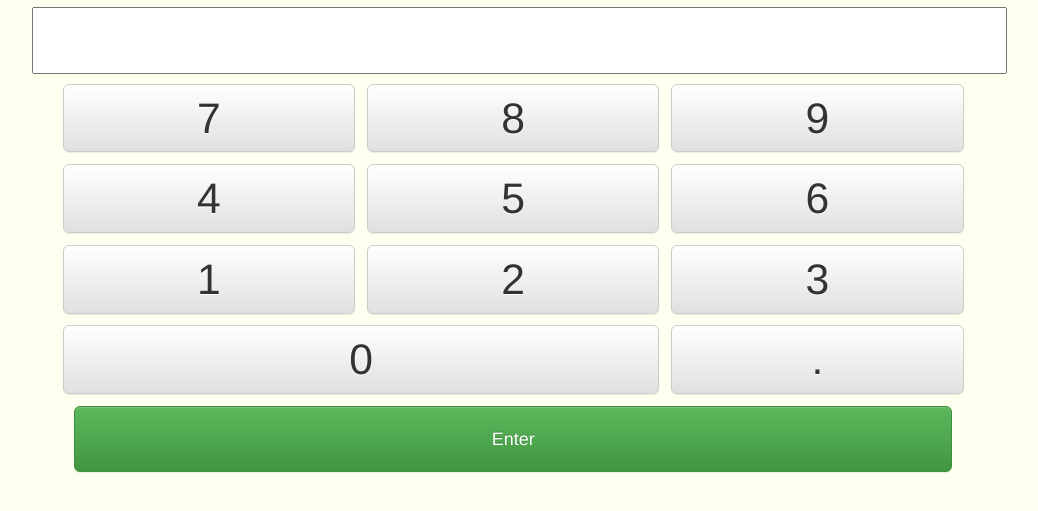
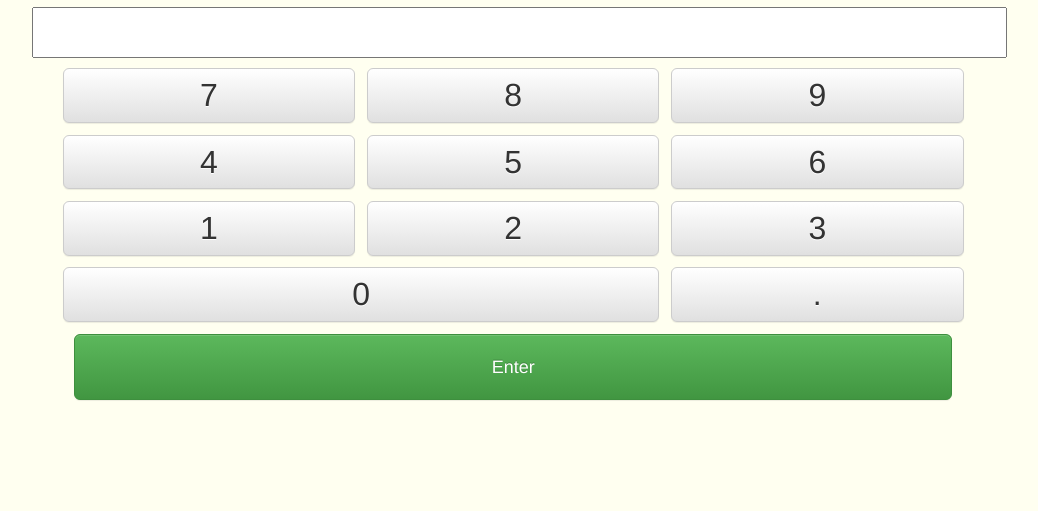
Before and after one commit to jtn7/CorradosCodes, a plain HTML site: page index.html in a window 1280 px wide. Both pictures are taken after a click on the button "Infinite". Shown: the part 289-800 px from the top of the page, without its empty margins (121-1159 px from the left). Drawn offline with nearby package versions, Linux system fonts and the light colour scheme.

Commit message:
Changed font sizes

```diff
--- a/css/theme.css
+++ b/css/theme.css
@@ -27,13 +27,13 @@ body {
 
 .mybutton{
   padding: 5px 32px;
-  font-size: 32pt;
+  font-size: 24pt;
   margin-right: 1%;
   margin-bottom: 1%;
 }
 
 input, select, textarea {
-    font-size: 32pt;
+    font-size: 24pt;
     margin-bottom: 10px !important;
 }
 
--- a/index.html
+++ b/index.html
@@ -48,7 +48,7 @@
       <h2 style="text-align: center;">Code:</h2> <!-- style="text-align: center;" -->
       <div class="row">
         <label for="inputCode" class="sr-only">Code</label>
-        <input type="number" id="codeBox" class="col-xs-10 col-xs-offset-1" style="margin-bottom:1em; text-align: right;"autofocus>
+        <input type="number" id="codeBox" class="col-xs-10 col-xs-offset-1" style="text-align: right;"autofocus>
       </div>
       <div class="row">
         <button class="btn btn-lg btn-default col-xs-3 buttonrow mybutton">7</button>
```
